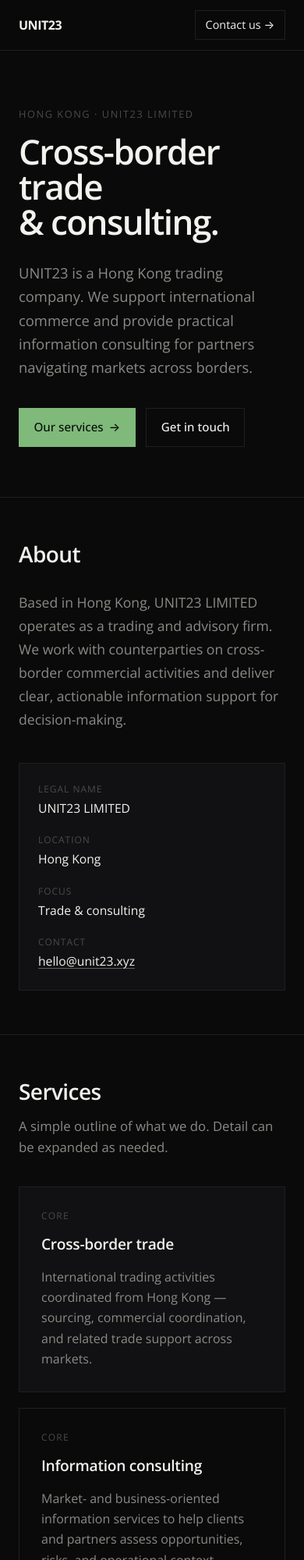
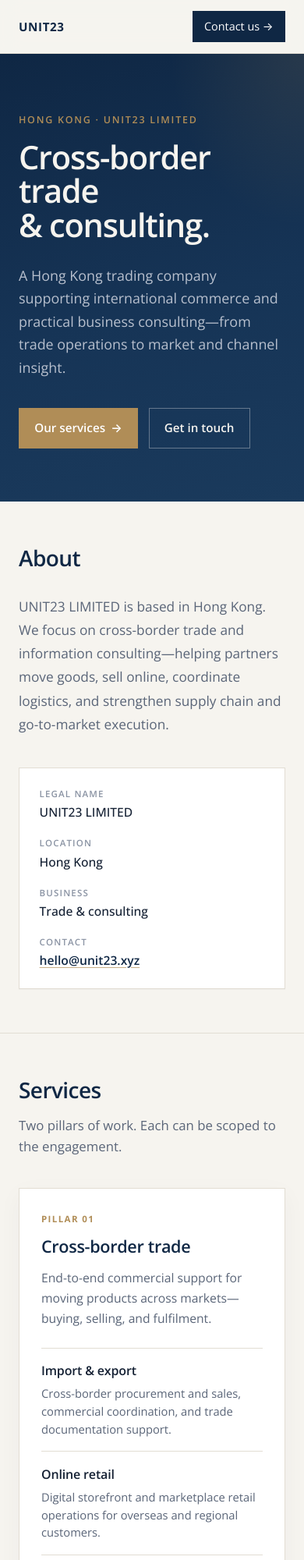
Before and after one commit to paxaq/website-unit23.xyz, a website: page index.html in a window 390 px wide. Shown: the top 2000 px of the page at 78% size. Drawn offline with nearby package versions, Linux system fonts and the light colour scheme.

Commit message:
Trade-company palette and expanded service catalogue
Switch to navy/paper/bronze corporate colours. Detail
cross-border trade (import/export, online retail, logistics)
and consulting (supply chain, online marketing, channels).

```diff
--- a/index.html
+++ b/index.html
@@ -6,9 +6,9 @@
     <title>UNIT23 — Cross-border trade &amp; consulting</title>
     <meta
       name="description"
-      content="UNIT23 LIMITED is a Hong Kong trading company focused on cross-border trade and information consulting services."
+      content="UNIT23 LIMITED is a Hong Kong trading company offering cross-border trade—import/export, online retail, logistics—and information consulting in supply chain, online marketing, and channel management."
     />
-    <meta name="theme-color" content="#0A0A0B" />
+    <meta name="theme-color" content="#0F2744" />
     <link rel="canonical" href="https://unit23.xyz/" />
     <link rel="icon" href="/favicon.svg" type="image/svg+xml" />
 
@@ -21,7 +21,7 @@
     />
     <meta
       property="og:description"
-      content="A Hong Kong company specialising in cross-border trade and information consulting services."
+      content="Hong Kong trading company: cross-border trade and information consulting services."
     />
     <meta name="twitter:card" content="summary" />
     <meta
@@ -30,7 +30,7 @@
     />
     <meta
       name="twitter:description"
-      content="A Hong Kong company specialising in cross-border trade and information consulting services."
+      content="Hong Kong trading company: cross-border trade and information consulting services."
     />
 
     <link rel="preconnect" href="https://fonts.googleapis.com" />
@@ -55,7 +55,7 @@
     </header>
 
     <main>
-      <section class="hero border-b" id="top">
+      <section class="hero" id="top">
         <div class="container hero-inner">
           <p class="eyebrow fade-in" style="--d: 0ms">
             Hong Kong · UNIT23 LIMITED
@@ -65,9 +65,9 @@
             &amp; consulting.
           </h1>
           <p class="lede fade-in" style="--d: 140ms">
-            UNIT23 is a Hong Kong trading company. We support international
-            commerce and provide practical information consulting for partners
-            navigating markets across borders.
+            A Hong Kong trading company supporting international commerce and
+            practical business consulting—from trade operations to market and
+            channel insight.
           </p>
           <div class="actions fade-in" style="--d: 220ms">
             <a class="btn btn-primary" href="#services">
@@ -84,10 +84,10 @@
           <h2 class="fade-in">About</h2>
           <div class="about-grid">
             <p class="about-copy fade-in" style="--d: 80ms">
-              Based in Hong Kong, UNIT23 LIMITED operates as a trading and
-              advisory firm. We work with counterparties on cross-border
-              commercial activities and deliver clear, actionable information
-              support for decision-making.
+              UNIT23 LIMITED is based in Hong Kong. We focus on cross-border
+              trade and information consulting—helping partners move goods,
+              sell online, coordinate logistics, and strengthen supply chain
+              and go-to-market execution.
             </p>
             <dl class="facts fade-in" style="--d: 140ms">
               <div>
@@ -99,7 +99,7 @@
                 <dd>Hong Kong</dd>
               </div>
               <div>
-                <dt>Focus</dt>
+                <dt>Business</dt>
                 <dd>Trade &amp; consulting</dd>
               </div>
               <div>
@@ -119,32 +119,78 @@
         <div class="container">
           <h2 class="fade-in">Services</h2>
           <p class="section-lede fade-in" style="--d: 60ms">
-            A simple outline of what we do. Detail can be expanded as needed.
+            Two pillars of work. Each can be scoped to the engagement.
           </p>
-          <div class="cards">
-            <article class="card fade-in" style="--d: 100ms">
-              <div class="card-kicker">Core</div>
+
+          <div class="service-blocks">
+            <article class="service-block fade-in" style="--d: 100ms">
+              <div class="service-block-kicker">Pillar 01</div>
               <h3>Cross-border trade</h3>
               <p>
-                International trading activities coordinated from Hong Kong —
-                sourcing, commercial coordination, and related trade support
-                across markets.
+                End-to-end commercial support for moving products across
+                markets—buying, selling, and fulfilment.
               </p>
+              <ul class="service-list">
+                <li>
+                  <h4>Import &amp; export</h4>
+                  <p>
+                    Cross-border procurement and sales, commercial coordination,
+                    and trade documentation support.
+                  </p>
+                </li>
+                <li>
+                  <h4>Online retail</h4>
+                  <p>
+                    Digital storefront and marketplace retail operations for
+                    overseas and regional customers.
+                  </p>
+                </li>
+                <li>
+                  <h4>Logistics services</h4>
+                  <p>
+                    Shipping, warehousing coordination, and last-mile
+                    arrangements with logistics partners.
+                  </p>
+                </li>
+              </ul>
             </article>
-            <article class="card card-muted fade-in" style="--d: 160ms">
-              <div class="card-kicker">Core</div>
+
+            <article class="service-block fade-in" style="--d: 180ms">
+              <div class="service-block-kicker">Pillar 02</div>
               <h3>Information consulting</h3>
               <p>
-                Market- and business-oriented information services to help
-                clients and partners assess opportunities, risks, and
-                operational context.
+                Practical advisory services to improve how goods, brands, and
+                channels perform across borders.
               </p>
+              <ul class="service-list">
+                <li>
+                  <h4>Supply chain management</h4>
+                  <p>
+                    Visibility, planning, and process improvement across
+                    suppliers, inventory, and delivery.
+                  </p>
+                </li>
+                <li>
+                  <h4>Online marketing</h4>
+                  <p>
+                    Digital campaign planning, platform selection, and
+                    performance-oriented content direction.
+                  </p>
+                </li>
+                <li>
+                  <h4>Channel management</h4>
+                  <p>
+                    Distributor, marketplace, and partner channel setup,
+                    alignment, and ongoing coordination.
+                  </p>
+                </li>
+              </ul>
             </article>
           </div>
         </div>
       </section>
 
-      <section class="section border-b" id="contact">
+      <section class="section contact" id="contact">
         <div class="container">
           <h2 class="fade-in">Contact</h2>
           <p class="section-lede fade-in" style="--d: 60ms">
--- a/styles.css
+++ b/styles.css
@@ -1,13 +1,21 @@
 :root {
-  --bg: #0a0a0b;
-  --ink: #f2f2ee;
-  --muted: #8a8a85;
-  --subtle: #4a4a47;
-  --hairline: #1f1f20;
-  --accent: #7fba7a;
-  --surface: #111113;
+  /* Trade / corporate: navy + warm paper + bronze accent */
+  --bg: #f6f4ef;
+  --bg-deep: #0f2744;
+  --ink: #142033;
+  --muted: #5a6578;
+  --subtle: #8a93a3;
+  --hairline: #e2ddd3;
+  --hairline-strong: #cfc8bb;
+  --accent: #b08d57;
+  --accent-hover: #967545;
+  --accent-soft: #f0e8d8;
+  --surface: #ffffff;
+  --surface-soft: #efece5;
+  --on-deep: #f6f4ef;
+  --on-deep-muted: #b8c0ce;
   --max: 1080px;
-  color-scheme: dark;
+  color-scheme: light;
 }
 
 *,
@@ -39,7 +47,7 @@ a {
 
 ::selection {
   background: var(--accent);
-  color: var(--bg);
+  color: #fff;
 }
 
 .container {
@@ -57,14 +65,14 @@ a {
   top: 0;
   z-index: 20;
   border-bottom: 1px solid var(--hairline);
-  background: color-mix(in srgb, var(--bg) 88%, transparent);
+  background: color-mix(in srgb, var(--bg) 90%, transparent);
   backdrop-filter: blur(12px);
 }
 
 .nav-inner {
   width: min(100% - 3rem, var(--max));
   margin-inline: auto;
-  min-height: 64px;
+  min-height: 68px;
   display: flex;
   align-items: center;
   justify-content: space-between;
@@ -73,60 +81,73 @@ a {
 
 .logo {
   font-weight: 700;
-  letter-spacing: -0.03em;
-  font-size: 1rem;
+  letter-spacing: 0.04em;
+  font-size: 0.95rem;
+  color: var(--bg-deep);
 }
 
 .nav-links {
   display: flex;
   align-items: center;
-  gap: 1.25rem;
+  gap: 1.35rem;
   font-size: 0.9rem;
   color: var(--muted);
 }
 
 .nav-links a:hover {
-  color: var(--ink);
+  color: var(--bg-deep);
 }
 
 .nav-cta {
-  color: var(--ink) !important;
-  border: 1px solid var(--hairline);
-  padding: 0.45rem 0.8rem;
-  transition: border-color 160ms ease, color 160ms ease;
+  color: #fff !important;
+  background: var(--bg-deep);
+  border: 1px solid var(--bg-deep);
+  padding: 0.5rem 0.9rem;
+  transition: background 160ms ease, border-color 160ms ease;
 }
 
 .nav-cta:hover {
-  border-color: var(--ink);
+  background: #183456;
+  border-color: #183456;
 }
 
-/* Hero */
+/* Hero — deep navy band */
+.hero {
+  background:
+    radial-gradient(ellipse 80% 70% at 100% 0%, rgba(176, 141, 87, 0.14), transparent 55%),
+    linear-gradient(165deg, #0f2744 0%, #163456 55%, #1a3a5c 100%);
+  color: var(--on-deep);
+  border-bottom: none;
+}
+
 .hero-inner {
-  padding: 6rem 0 5.5rem;
+  padding: 6.5rem 0 5.75rem;
 }
 
 .eyebrow {
   margin: 0 0 1rem;
-  font-size: 0.8rem;
-  letter-spacing: 0.12em;
+  font-size: 0.78rem;
+  letter-spacing: 0.14em;
   text-transform: uppercase;
-  color: var(--subtle);
+  color: var(--accent);
+  font-weight: 600;
 }
 
 .hero h1 {
   margin: 0;
-  font-size: clamp(2.75rem, 8vw, 5rem);
-  line-height: 1.02;
-  letter-spacing: -0.035em;
+  font-size: clamp(2.6rem, 7vw, 4.5rem);
+  line-height: 1.05;
+  letter-spacing: -0.03em;
   font-weight: 600;
+  color: var(--on-deep);
 }
 
 .lede {
   margin: 1.75rem 0 0;
   max-width: 36rem;
-  font-size: 1.15rem;
+  font-size: 1.12rem;
   line-height: 1.65;
-  color: var(--muted);
+  color: var(--on-deep-muted);
 }
 
 .actions {
@@ -140,9 +161,9 @@ a {
   display: inline-flex;
   align-items: center;
   gap: 0.45rem;
-  padding: 0.8rem 1.15rem;
+  padding: 0.85rem 1.2rem;
   font-size: 0.95rem;
-  font-weight: 500;
+  font-weight: 600;
   border: 1px solid transparent;
   transition: background 160ms ease, color 160ms ease, border-color 160ms ease;
 }
@@ -150,21 +171,22 @@ a {
 .btn-primary {
   background: var(--accent);
   border-color: var(--accent);
-  color: var(--bg);
+  color: #fff;
 }
 
 .btn-primary:hover {
-  background: transparent;
-  color: var(--accent);
+  background: var(--accent-hover);
+  border-color: var(--accent-hover);
 }
 
 .btn-ghost {
-  border-color: var(--hairline);
-  color: var(--ink);
+  border-color: rgba(246, 244, 239, 0.35);
+  color: var(--on-deep);
 }
 
 .btn-ghost:hover {
-  border-color: var(--ink);
+  border-color: var(--on-deep);
+  background: rgba(246, 244, 239, 0.06);
 }
 
 /* Sections */
@@ -174,15 +196,16 @@ a {
 
 .section h2 {
   margin: 0;
-  font-size: clamp(1.75rem, 3.5vw, 2.25rem);
+  font-size: clamp(1.75rem, 3.5vw, 2.15rem);
   letter-spacing: -0.02em;
   font-weight: 600;
   line-height: 1.15;
+  color: var(--bg-deep);
 }
 
 .section-lede {
   margin: 1rem 0 0;
-  max-width: 36rem;
+  max-width: 38rem;
   color: var(--muted);
   font-size: 1.05rem;
   line-height: 1.6;
@@ -204,138 +227,168 @@ a {
 
 .about-copy {
   margin: 0;
-  font-size: 1.1rem;
-  line-height: 1.7;
+  font-size: 1.08rem;
+  line-height: 1.75;
   color: var(--muted);
 }
 
 .facts {
   margin: 0;
   display: grid;
-  gap: 1.25rem;
-  padding: 1.5rem;
+  gap: 1.15rem;
+  padding: 1.5rem 1.6rem;
   background: var(--surface);
   border: 1px solid var(--hairline);
+  box-shadow: 0 1px 0 rgba(15, 39, 68, 0.03);
 }
 
 .facts dt {
-  font-size: 0.75rem;
-  letter-spacing: 0.08em;
+  font-size: 0.72rem;
+  letter-spacing: 0.1em;
   text-transform: uppercase;
   color: var(--subtle);
   margin-bottom: 0.25rem;
+  font-weight: 600;
 }
 
 .facts dd {
   margin: 0;
   font-size: 0.98rem;
   color: var(--ink);
+  font-weight: 500;
 }
 
-/* Cards */
-.cards {
-  margin-top: 2.25rem;
+/* Service pillars */
+.service-blocks {
+  margin-top: 2.5rem;
   display: grid;
-  gap: 1.25rem;
+  gap: 1.5rem;
 }
 
-@media (min-width: 760px) {
-  .cards {
+@media (min-width: 860px) {
+  .service-blocks {
     grid-template-columns: 1fr 1fr;
+    gap: 1.5rem;
   }
 }
 
-.card {
-  padding: 1.75rem;
+.service-block {
+  background: var(--surface);
   border: 1px solid var(--hairline);
-  background: var(--surface);
+  padding: 1.85rem 1.75rem 1.75rem;
   display: flex;
   flex-direction: column;
   min-height: 100%;
+  box-shadow: 0 8px 28px rgba(15, 39, 68, 0.04);
 }
 
-.card-muted {
-  background: transparent;
+.service-block-kicker {
+  font-size: 0.72rem;
+  letter-spacing: 0.12em;
+  text-transform: uppercase;
+  color: var(--accent);
+  font-weight: 700;
+  margin-bottom: 0.65rem;
 }
 
-.card-kicker {
-  font-size: 0.75rem;
-  letter-spacing: 0.1em;
-  text-transform: uppercase;
-  color: var(--subtle);
-  margin-bottom: 0.85rem;
+.service-block h3 {
+  margin: 0;
+  font-size: 1.35rem;
+  letter-spacing: -0.015em;
+  font-weight: 600;
+  color: var(--bg-deep);
 }
 
-.card h3 {
-  margin: 0;
-  font-size: 1.2rem;
-  letter-spacing: -0.015em;
-  font-weight: 600;
+.service-block > p {
+  margin: 0.75rem 0 0;
+  color: var(--muted);
+  line-height: 1.65;
+  font-size: 0.98rem;
 }
 
-.card p {
-  margin: 0.85rem 0 0;
-  color: var(--muted);
-  line-height: 1.65;
-  flex: 1;
+.service-list {
+  list-style: none;
+  margin: 1.5rem 0 0;
+  padding: 0;
+  display: grid;
+  gap: 0;
+  border-top: 1px solid var(--hairline);
 }
 
-.card-link {
-  margin-top: 1.5rem;
-  display: inline-flex;
-  align-items: center;
-  gap: 0.35rem;
-  color: var(--accent);
-  font-size: 0.95rem;
-  font-weight: 500;
+.service-list li {
+  padding: 1.05rem 0;
+  border-bottom: 1px solid var(--hairline);
 }
 
-.card-link:hover {
-  text-decoration: underline;
-  text-underline-offset: 3px;
+.service-list li:last-child {
+  border-bottom: none;
+  padding-bottom: 0;
+}
+
+.service-list h4 {
+  margin: 0;
+  font-size: 1rem;
+  font-weight: 600;
+  color: var(--ink);
+  letter-spacing: -0.01em;
+}
+
+.service-list p {
+  margin: 0.35rem 0 0;
+  font-size: 0.92rem;
+  line-height: 1.55;
+  color: var(--muted);
 }
 
 /* Contact */
+.contact {
+  background: var(--surface-soft);
+}
+
 .contact-box {
   margin-top: 2rem;
-  padding: 1.75rem;
+  padding: 1.75rem 1.85rem;
   border: 1px solid var(--hairline);
+  background: var(--surface);
   max-width: 32rem;
+  box-shadow: 0 1px 0 rgba(15, 39, 68, 0.03);
 }
 
 .contact-box p {
   margin: 0;
-  font-size: 1.1rem;
+  font-size: 1.08rem;
 }
 
 .contact-note {
   margin-top: 0.65rem !important;
-  font-size: 0.95rem !important;
+  font-size: 0.92rem !important;
   color: var(--subtle);
 }
 
 .link {
-  color: var(--ink);
+  color: var(--bg-deep);
+  font-weight: 600;
   text-decoration: underline;
-  text-decoration-color: color-mix(in srgb, var(--ink) 35%, transparent);
+  text-decoration-color: color-mix(in srgb, var(--accent) 70%, transparent);
   text-underline-offset: 3px;
 }
 
 .link:hover {
-  text-decoration-color: var(--ink);
+  text-decoration-color: var(--accent);
 }
 
 /* Footer */
 .footer {
   padding: 2rem 0;
+  background: var(--bg-deep);
+  color: var(--on-deep-muted);
 }
 
 .footer-inner {
   display: flex;
   flex-direction: column;
   gap: 1rem;
-  font-size: 0.9rem;
-  color: var(--subtle);
+  font-size: 0.88rem;
 }
 
 @media (min-width: 640px) {
@@ -349,11 +402,11 @@ a {
 .footer-links {
   display: flex;
   gap: 1.25rem;
-  color: var(--muted);
+  color: var(--on-deep-muted);
 }
 
 .footer-links a:hover {
-  color: var(--ink);
+  color: var(--on-deep);
 }
 
 /* Motion */
@@ -390,7 +443,7 @@ a {
   }
 
   .hero-inner {
-    padding: 4.5rem 0 4rem;
+    padding: 4.75rem 0 4.25rem;
   }
 
   .section {
```
Also changed, not shown: favicon.svg.
